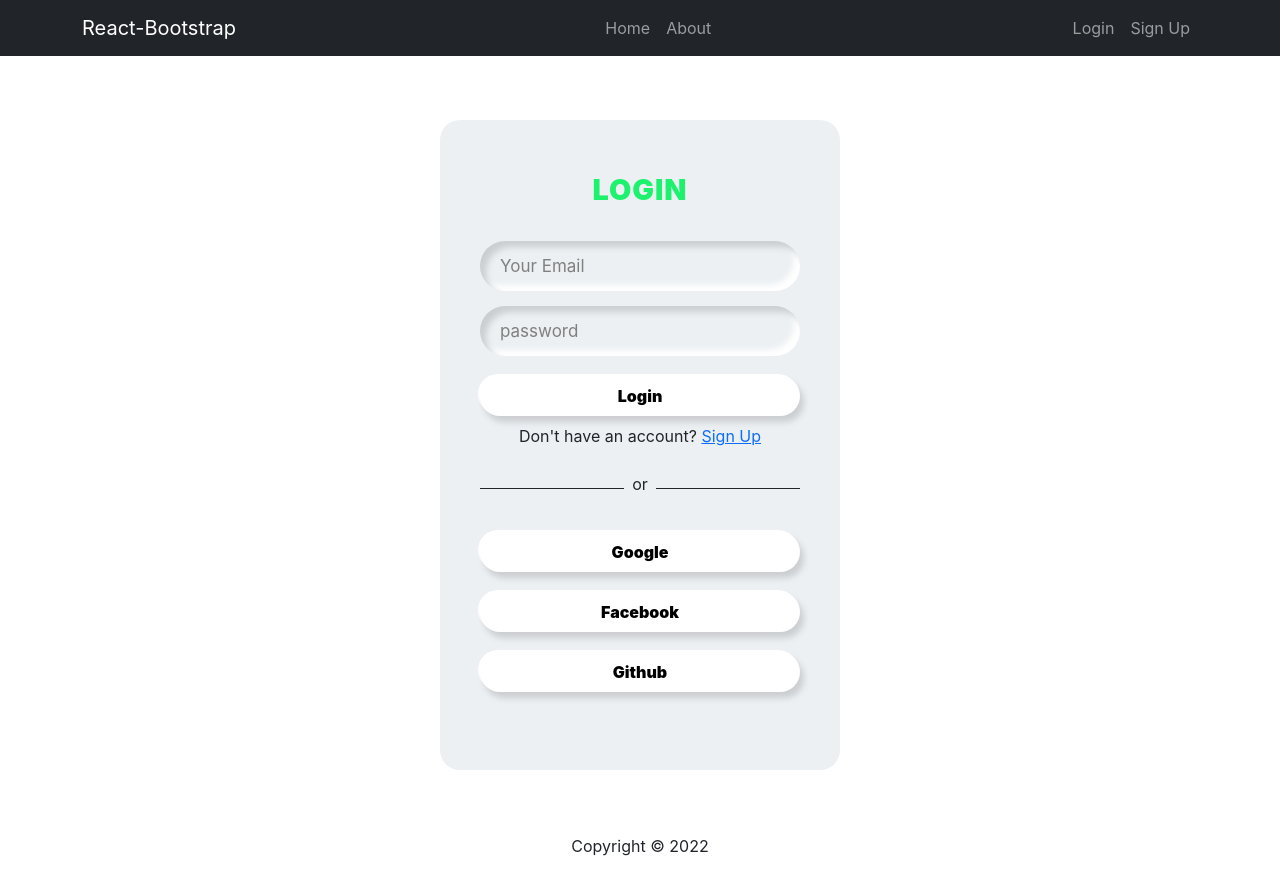
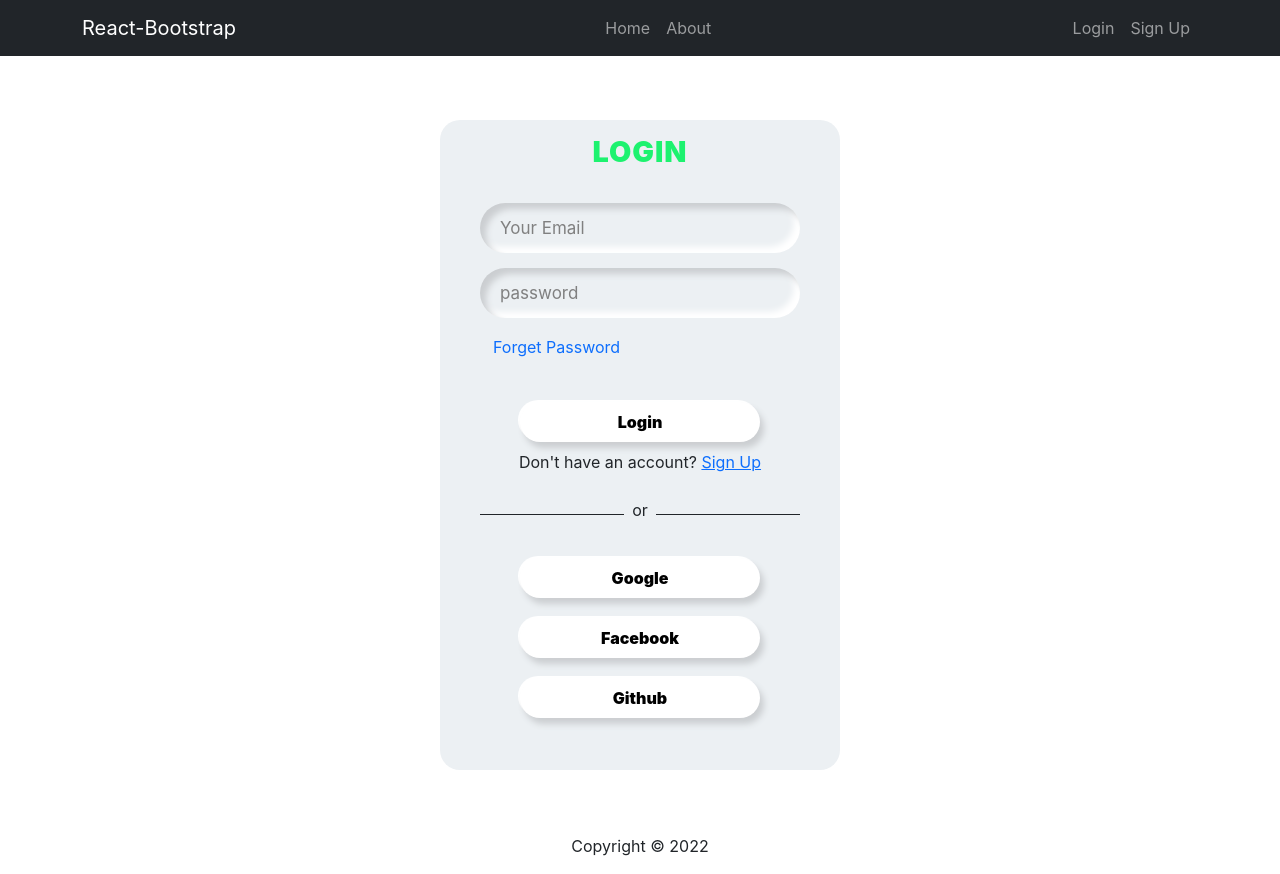
Before and after one commit to Micro-dot/independent-service-provider, a React (Create React App) app: page /login in a window 1280 px wide. Built offline with nearby package versions, Linux system fonts and the light colour scheme.

Commit message:
login and signup  page setup

```diff
--- a/src/components/Auth/Login/Login.css
+++ b/src/components/Auth/Login/Login.css
@@ -58,6 +58,8 @@
 }
 
 .login-container button {
+    width: 75%;
+    margin: auto;
     color: black;
     margin-top: 20px;
     background: #ffffff;
@@ -79,6 +81,3 @@
     color: red;
     margin:10px;
 }
-.error-message::before{
-    content: "❌ ";
-}
--- a/src/components/Auth/Login/Login.js
+++ b/src/components/Auth/Login/Login.js
@@ -1,33 +1,52 @@
-import React, { useRef } from 'react';
-import { Link, Navigate, useLocation} from "react-router-dom";
-import { useSignInWithEmailAndPassword } from 'react-firebase-hooks/auth';
+import React, {useState } from 'react';
+import { Link, useNavigate} from "react-router-dom";
+import {useSendPasswordResetEmail, useSignInWithEmailAndPassword } from 'react-firebase-hooks/auth';
 import auth from '../../../firebase.init';
 import "./Login.css";
+import { ToastContainer, toast } from 'react-toastify';
+import 'react-toastify/dist/ReactToastify.css';
+import { Button} from 'react-bootstrap';
 
 const Login = () => {
-    const emailRef = useRef('');
-    const passwordRef = useRef('');
-    const location = useLocation('');
+    const navigate = useNavigate();
+    const [email, setEmail] = useState('');
+    const [password, setPassword] = useState('');
+    const [signInWithEmailAndPassword,user,loading,error,] = useSignInWithEmailAndPassword(auth);
+    const [sendPasswordResetEmail] = useSendPasswordResetEmail(auth);
 
-    const [signInWithEmailAndPassword,user,loading,error,] = useSignInWithEmailAndPassword(auth);
+    const handleEmail = event =>{
+        setEmail(event.target.value);
+    }
+    const handlePassword = event =>{
+        setPassword(event.target.value);
+    }
 
     const handleFromLogin = event =>{
         event.preventDefault();
-        const email = emailRef.current.value;
-        const password = passwordRef.current.value;
-        signInWithEmailAndPassword(email,password)
+        signInWithEmailAndPassword(email,password);
+    }
+    const handlepasswordreset = async () =>{
+        if(email){
+            await sendPasswordResetEmail(email);
+            toast('Sent Email');
+        }
+        else{
+            toast('please enter your email address');
+        }
     }
 
     if(user){
-        Navigate('/home');
+        return navigate('/home');
     }
     return (
         <div className="login-container">
-            <div className="login-title mt-2">LOGIN</div>
+            <div className="login-title">LOGIN</div>
 
             <form onSubmit={handleFromLogin} className="login-form">
-                <input ref={emailRef} type="text" placeholder="Your Email" required/>
-                <input  ref={passwordRef} type="password" placeholder="password" required/>
+                <input onChange={handleEmail} type="text" placeholder="Your Email" required/>
+                <input  onChange={handlePassword} type="password" placeholder="password" required/>
+                <p className='error-message'>{error?.message}</p>
+                <p className='btn btn-link text-primary pe-auto text-decoration-none' onClick={handlepasswordreset} variant="link">Forget Password</p>
                 <button>Login</button>
             </form>
 
@@ -44,7 +63,7 @@ const Login = () => {
                 <button>Facebook</button>
                 <button>Github</button>
             </div>
-
+            <ToastContainer/>
         </div>
     );
 };
--- a/src/components/Auth/SignUp/Signup.js
+++ b/src/components/Auth/SignUp/Signup.js
@@ -1,4 +1,4 @@
-import React, { useRef, useState } from 'react';
+import React, {useState } from 'react';
 import { useCreateUserWithEmailAndPassword } from 'react-firebase-hooks/auth';
 import { Link, useNavigate } from 'react-router-dom';
 import auth from '../../../firebase.init';
@@ -21,6 +21,14 @@ const Signup = () => {
     }
     const handleFormSignin = event =>{
         event.preventDefault();
+        if(password !== confirmPassword){
+            setError('Password did not match');
+            return;
+        }
+        createUserWithEmailAndPassword(email,password);
+    }
+    if(user){
+       return navigate('/home');
     }
     return (
         <div className="login-container">
@@ -30,6 +38,7 @@ const Signup = () => {
                 <input onChange={handleEmail} type="text" placeholder="Your Email" />
                 <input onChange={handlePassword} type="password" name="" id="" placeholder='password' />
                 <input onChange={handleConfirmPassword} type="password" placeholder="confirm password" />
+                <p className='error-message'>{error}</p>
                 <button>Sign up</button>
             </form>
 
```
